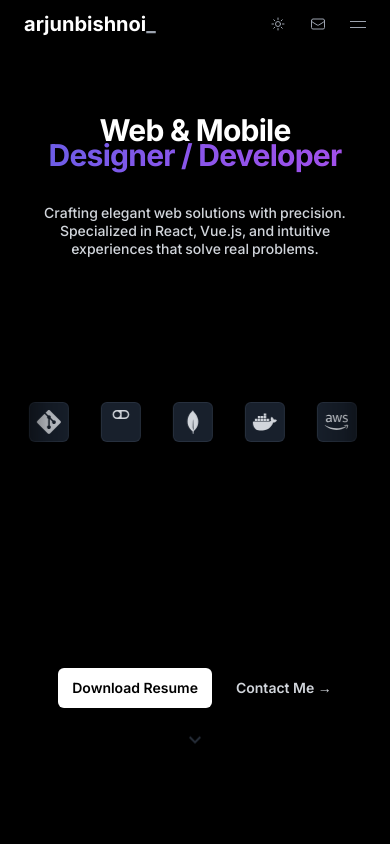
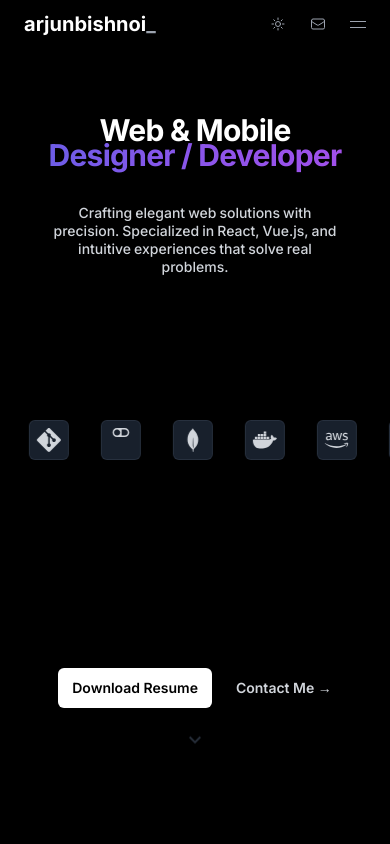
Before and after one commit to arjunbishnoi/arjunbishnoi.com, a Nuxt app: page / in a window 390 px wide. Shown: the top 844 px of the page. Built offline with nearby package versions, Linux system fonts and the light colour scheme.

Commit message:
Update hero section layout; adjust paragraph width for improved readability and mobile responsiveness, and change positioning of technology icons for better integration within the hero section.

```diff
--- a/pages/index.vue
+++ b/pages/index.vue
@@ -13,7 +13,7 @@
                 <span class="hero-title-line hero-line-2 block mx-auto text-8xl md:text-6xl lg:text-7xl tracking-tight" style="font-size: 30px !important; line-height: 1.0;">Designer / Developer</span>
               </span>
             </h1>
-            <p class="mt-5 sm:mt-8 text-sm sm:text-base md:text-lg leading-6 xs:leading-7 sm:leading-7 text-gray-300 mx-auto w-[90%] sm:w-auto sm:max-w-2xl hero-text font-medium">
+            <p class="mt-5 sm:mt-8 text-sm sm:text-base md:text-lg leading-6 xs:leading-7 sm:leading-7 text-gray-300 w-[95%] max-w-md sm:w-auto sm:max-w-2xl hero-text font-medium px-2 sm:px-0">
               Crafting elegant web solutions with precision.
               Specialized in React, Vue.js, and
               intuitive experiences that solve real problems.
@@ -22,8 +22,8 @@
         </div>
       </div>
 
-      <!-- Technology Icons with scroll animation - FIXED in center of viewport -->
-      <div class="fixed inset-x-0 h-[120px] flex items-center justify-center" style="top: calc(50vh - 60px); z-index: 20;">
+      <!-- Technology Icons with scroll animation - RELATIVE positioning within hero section -->
+      <div class="relative inset-x-0 h-[120px] flex items-center justify-center my-auto">
         <div class="tech-scroll-container w-full">
           <div class="tech-scroll">
             <!-- Vue.js -->
```
